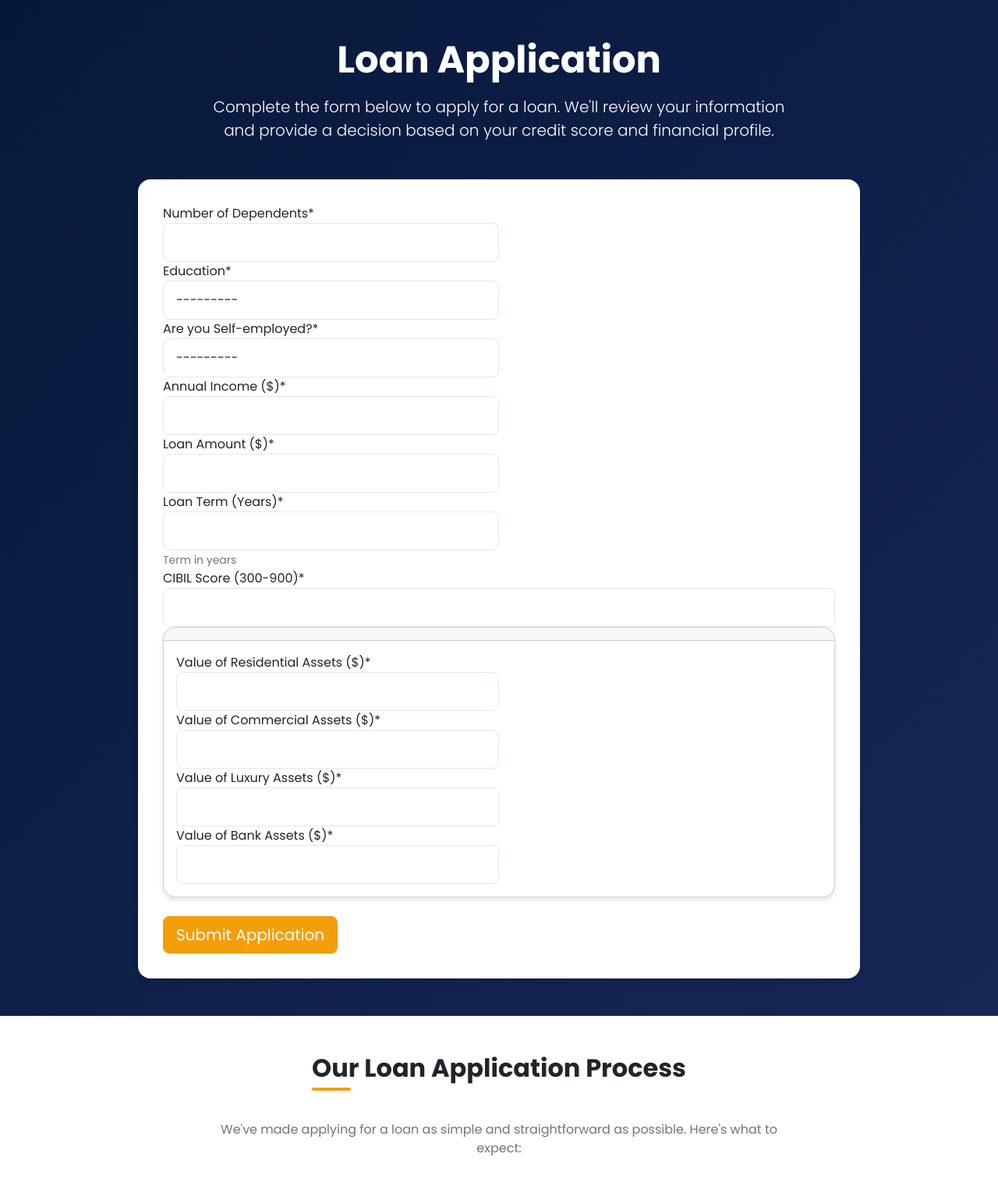
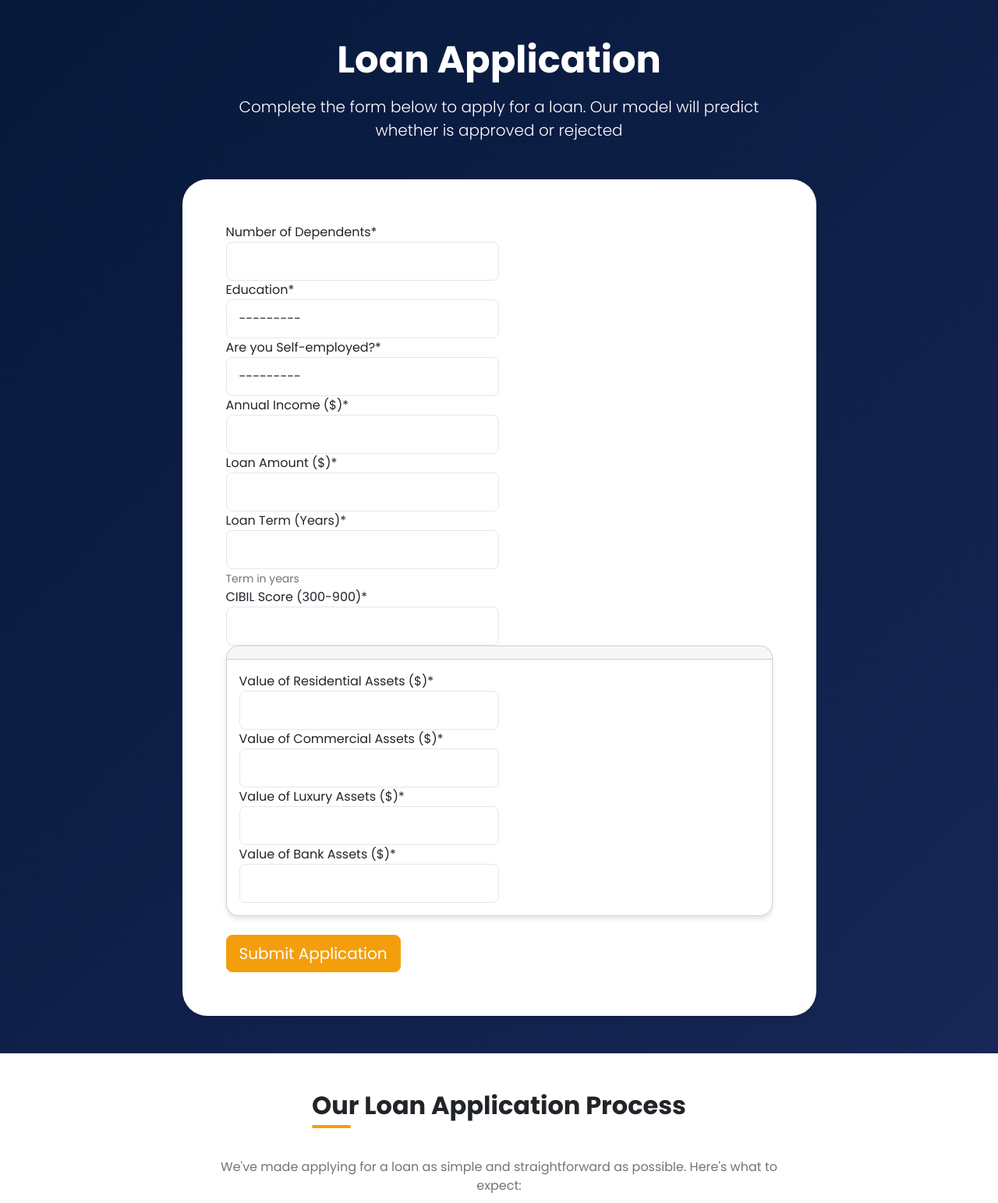
Before and after one commit to RudiPangestu/LoanAPP, a Django app: page /apply/ in a window 1280 px wide. Shown: the part 72-1615 px from the top of the page at 78% size. Run offline with Django 4.2, Linux system fonts and the light colour scheme; parts of the project's set-up code (start-up, migrations or seed data) failed here and were passed over; some libraries are stand-ins or nearby versions.

```diff
--- a/bank/forms.py
+++ b/bank/forms.py
@@ -52,7 +52,7 @@ class LoanApplicationForm(forms.ModelForm):
         self.helper.form_method = 'post'
         self.helper.layout = Layout(
             Row(
-                Column('no_of_dependents', css_class='form-group col-md-6'),
+                Column('no_of_dependents', css_class='form-group col-md-6 '),
                 Column('education', css_class='form-group col-md-6'),
                 css_class='form-row'
             ),
@@ -67,7 +67,7 @@ class LoanApplicationForm(forms.ModelForm):
                 css_class='form-row'
             ),
             Row(
-                Column('cibil_score', css_class='form-group col-md-12'),
+                Column('cibil_score', css_class='form-group col-md-6'),
                 css_class='form-row'
             ),
             Div(
--- a/bank/templates/bank/application_approved.html
+++ b/bank/templates/bank/application_approved.html
@@ -3,7 +3,6 @@
 {% block title %}Loan Approved - SecureBank{% endblock %}
 
 {% block content %}
-<!-- Loan Application Result Section -->
 <section class="bg-bank py-5">
     <div class="container">
         <div class="row justify-content-center">
--- a/bank/templates/bank/application_rejected.html
+++ b/bank/templates/bank/application_rejected.html
@@ -51,7 +51,7 @@
                         <a href="{% url 'home' %}" class="btn btn-primary btn-lg px-4">
                             <i class="fas fa-home me-2"></i> Return to Home
                         </a>
-                        <a href="#" class="btn btn-primary btn-lg px-4">
+                        <a href="https://www.whatsapp.com/?lang=id_ID" class="btn btn-primary btn-lg px-4">
                             <i class="fas fa-calendar-alt me-2"></i> Schedule Financial Consultation
                         </a>
                     </div>
--- a/bank/templates/bank/apply_loan.html
+++ b/bank/templates/bank/apply_loan.html
@@ -10,13 +10,12 @@
         <div class="row justify-content-center">
             <div class="col-lg-8 text-center text-white">
                 <h1 class="display-5 fw-bold mb-3">Loan Application</h1>
-                <p class="lead mb-5">Complete the form below to apply for a loan. We'll review your information and provide a decision based on your credit score and financial profile.</p>
-            </div>
+                <p class="lead mb-5">Complete the form below to apply for a loan. Our model will predict whether is approved or rejected </p>
         </div>
 
         <div class="row justify-content-center">
-            <div class="col-lg-10">
-                <div class="form-section">
+            <div class="col-lg-9">
+                <div class="form-section ">
                     <form method="post">
                         {% csrf_token %}
                         {% crispy form %}
--- a/bank/templates/bank/base.html
+++ b/bank/templates/bank/base.html
@@ -235,15 +235,15 @@
 
         /* Application Form */
         .form-section {
-            background-color: white;
-            border-radius: 1rem;
-            padding: 2rem;
+            background-color:white;
+            border-radius: 2rem;
+            padding: 3.5rem;
             box-shadow: 0 4px 6px rgba(0, 0, 0, 0.1);
         }
 
         .form-title {
             color: var(--primary-color);
-            font-weight: 700;
+            font-weight: 900;
             margin-bottom: 2rem;
         }
 
--- a/bank/urls.py
+++ b/bank/urls.py
@@ -8,7 +8,5 @@ urlpatterns = [
     path('testimonials/', views.testimonials, name='testimonials'),
     path('apply/', views.apply_loan, name='apply_loan'),
     path('application/<str:application_id>/', views.application_result, name='application_result'),
-    path('loan-application/', views.loan_application_view, name='loan-application'),
-
 
 ]
--- a/bank/views.py
+++ b/bank/views.py
@@ -46,14 +46,12 @@ def loan_application_view(request):
             elif prediction == " Rejected":
                 application_status = 'rejected'
 
-            messages.success(request, f"Your Prediction has been {prediction}.")
 
-            messages.success(request, f"Your loan application has been {application_status}.")
 
     else:
         form = LoanApplicationForm()
 
-    return render(request, 'bank/loan_application.html', {
+    return render(request, 'bank/apply_loan.html', {
         'form': form,
         'prediction': application_status,
     })
```
Also changed, not shown: bank/templates/bank/loan_application.html (deleted, +0 -43 lines), db.sqlite3, 1 other file.
